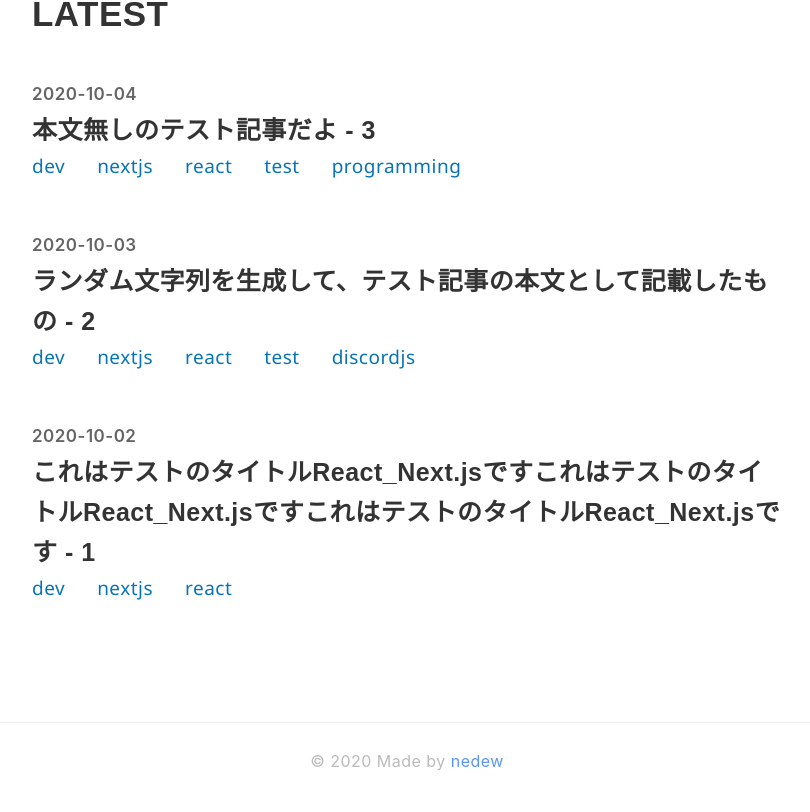
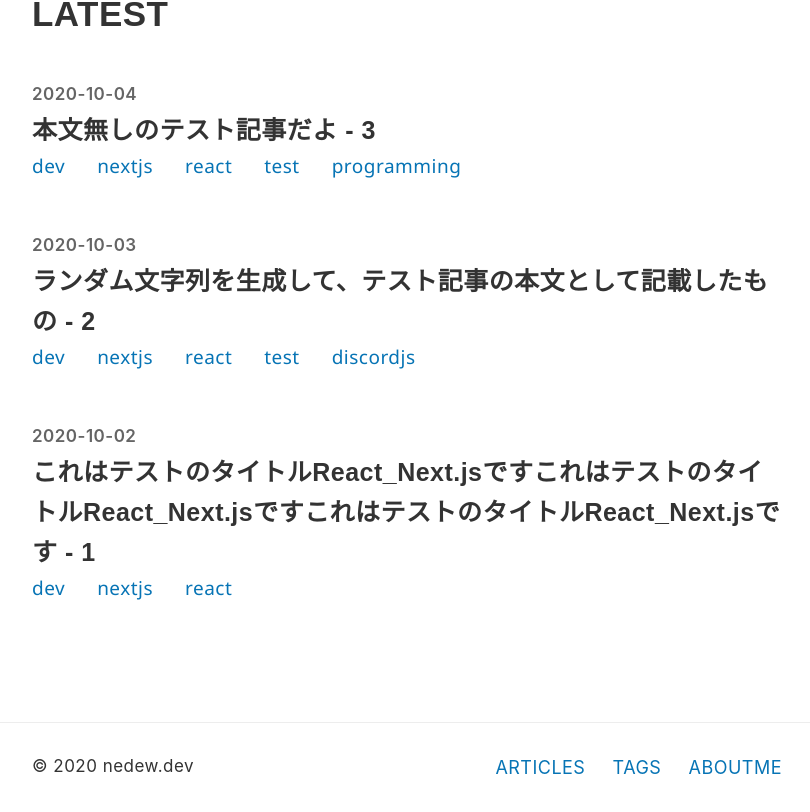
Before and after one commit to nedew/blog, a Next.js app: page / in a window 1280 px wide. Shown: the part 181-993 px from the top of the page, without its empty margins (233-1043 px from the left). Built offline with nearby package versions, Linux system fonts and the light colour scheme.

Commit message:
Footerの編集

```diff
--- a/components/Footer.tsx
+++ b/components/Footer.tsx
@@ -1,6 +1,6 @@
 import Link from 'next/link'
 import styles from './styles/footer.module.scss'
-import { name, profUrl } from '../config/blog.config.json'
+import { name, profUrl, siteName } from '../config/blog.config.json'
 
 
 export default function Footer() {
@@ -8,7 +8,17 @@ export default function Footer() {
     <footer className={styles.footer}>
       <div className={styles.footerContainer}>
         <div className={styles.copyright}>
-          <span>© 2020 Made by <a href={profUrl} className={styles.me}>{name}</a></span>
+          {/* <span>© 2020 Made by <a href={profUrl} className={styles.me}>{name}</a></span> */}
+          © 2020 {siteName}
+        </div>
+        <div className={styles.footerLinks}>
+          <Link href='/articles'>
+            <a>ARTICLES</a>
+          </Link>
+          <Link href='/tags'>
+            <a>TAGS</a>
+          </Link>
+          <a href={profUrl}>ABOUTME</a>
         </div>
       </div>
     </footer>
--- a/components/styles/articleList.module.scss
+++ b/components/styles/articleList.module.scss
@@ -17,7 +17,7 @@
   // color: #4285F4;
   // color: #1171ac;
   // color: $defaultLinkColor;
-  color: #333;
+  color: $textColor;
   // font-size: 22px;
   font-size: 25px;
   font-weight: bold;
--- a/components/styles/footer.module.scss
+++ b/components/styles/footer.module.scss
@@ -3,8 +3,8 @@
 .footer {
   width: 100%;
   // background-color: #fafafa;
-  color: #bbbbbb;
-  padding: 1.5rem 0;
+  // color: #bbbbbb;
+  padding: 1.8rem 0;
   border-top: 1px solid #ededed;
   margin-top: auto;
   @media screen and (max-width: $breakPoint) {
@@ -16,6 +16,9 @@
   max-width: $maxWidth;
   box-sizing: border-box;
   margin: auto;
+  display: flex;
+  flex-wrap: wrap;
+  justify-content: space-between;
 
   padding-right: $widePaddingRight;
   padding-left: $widePaddingLeft;
@@ -26,8 +29,25 @@
   }
 }
 
+.footerLinks {
+  // margin-left: auto;
+  font-size: 18px;
+
+  a {
+    display: inline-block;
+    color: $defaultLinkColor;
+    text-decoration: none;
+    margin-right: 1.7rem;
+  }
+  a:last-child {
+    margin-right: 0;
+  }
+}
+
 .copyright {
-  text-align: center;
+  // text-align: center;
+  font-size: 17px;
+  margin-right: 1rem;
 }
 
 .me {
--- a/components/styles/tag.module.scss
+++ b/components/styles/tag.module.scss
@@ -25,6 +25,9 @@
     font-size: 17px;
   }
 }
+.tag:last-child {
+  margin-right: 0;
+}
 .tag:hover {
   // background-color: #f6f6f6;
   // background-color: #e9e9e9;
```
